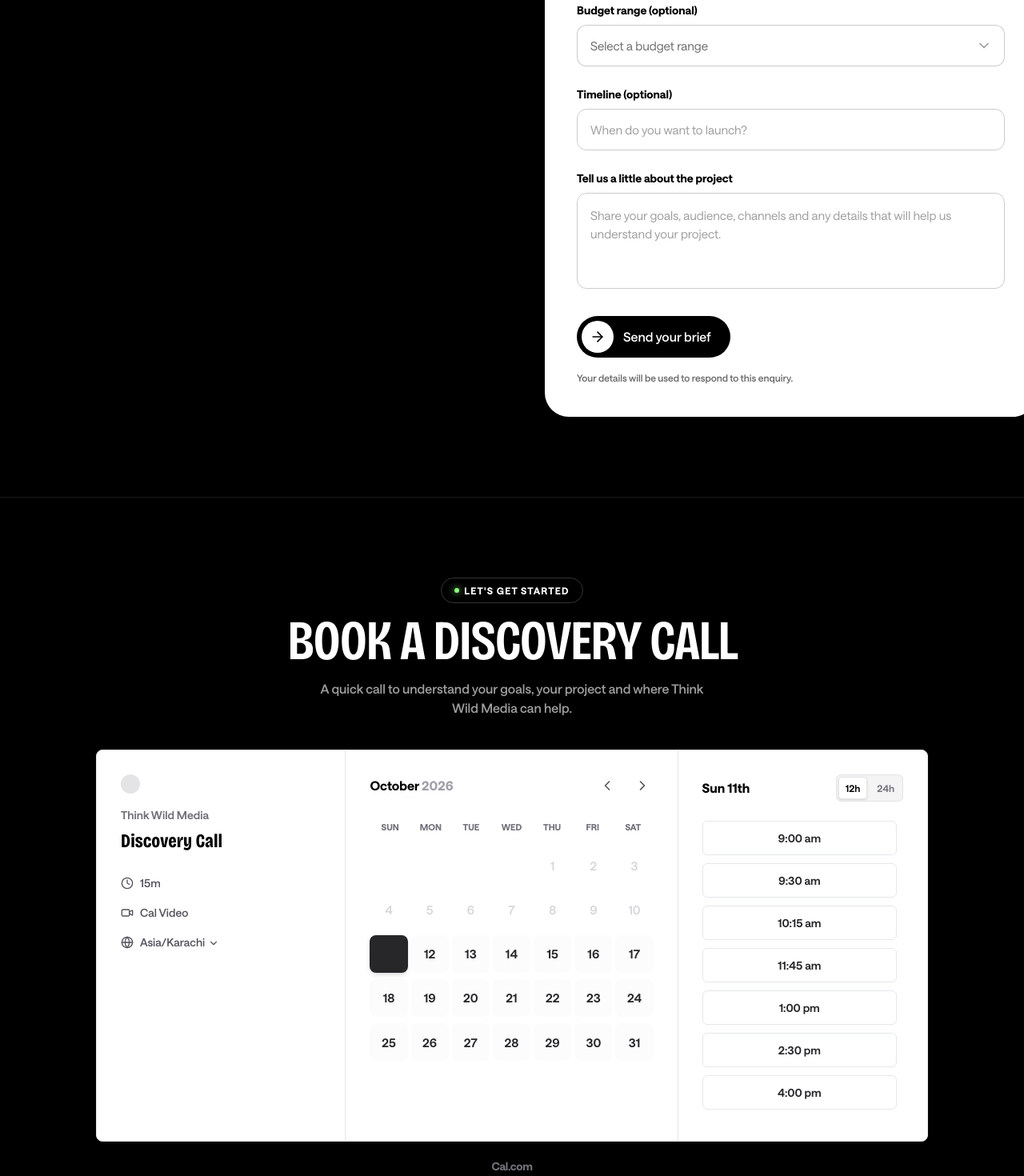
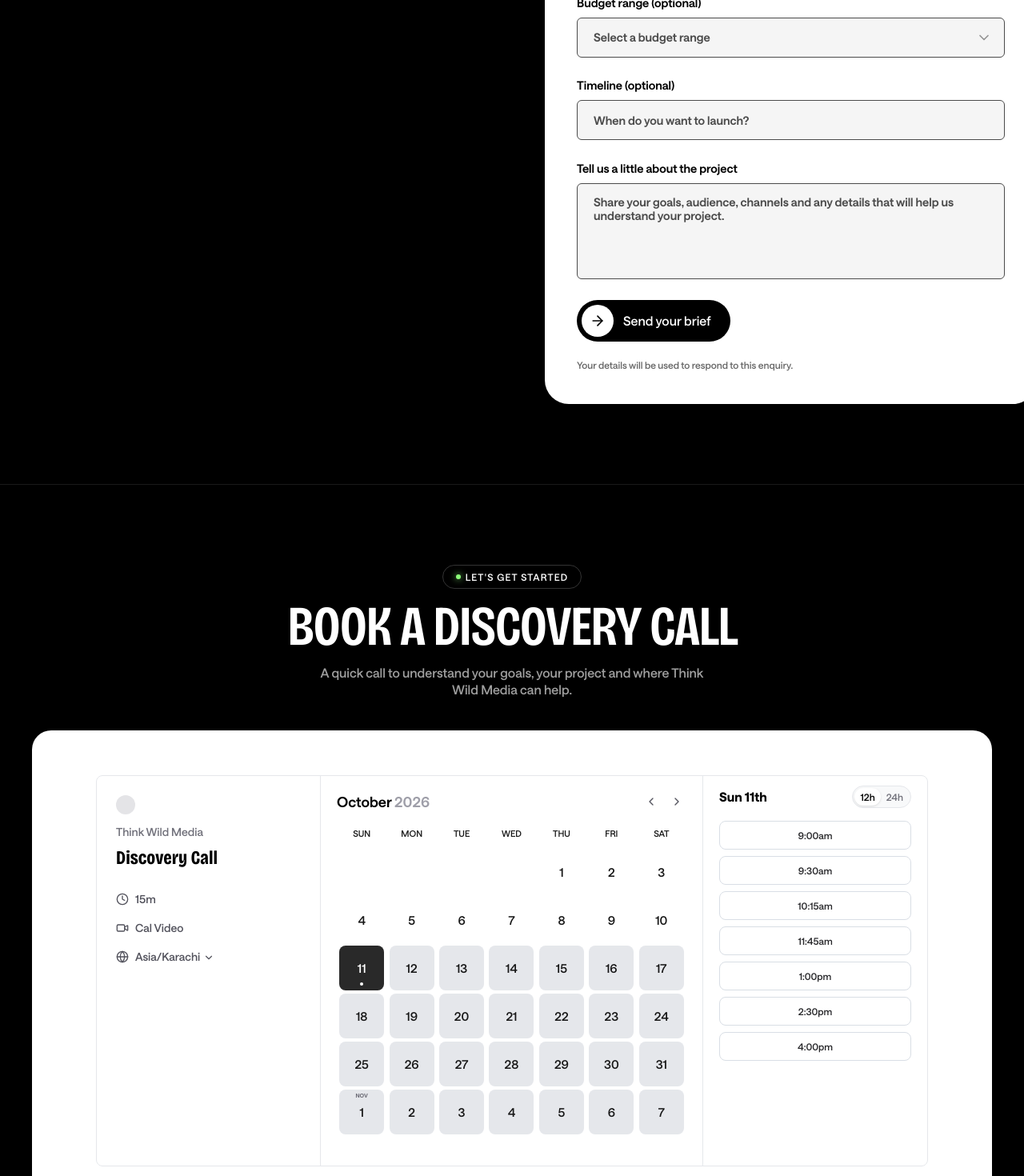
Before and after one commit to ahsan693/Think-wild, a Next.js app: page /contact in a window 1280 px wide. Shown: the part 900-2370 px from the top of the page at 80% size. Built offline with nearby package versions, Linux system fonts and the light colour scheme.

Commit message:
added new feature

```diff
--- a/app/components/contact/contact.tsx
+++ b/app/components/contact/contact.tsx
@@ -19,6 +19,7 @@ export default function ContactPage() {
   const [currentDate, setCurrentDate] = useState(new Date());
   const [selectedDate, setSelectedDate] = useState(new Date());
   const [selectedTime, setSelectedTime] = useState<string | null>(null);
+  const [timeFormat, setTimeFormat] = useState<'12h' | '24h'>('12h');
 
   // --- FAQ State ---
   const [openFaqIndex, setOpenFaqIndex] = useState<number | null>(0); // First item open by default
@@ -27,30 +28,44 @@ export default function ContactPage() {
   const year = currentDate.getFullYear();
   const month = currentDate.getMonth();
 
-  const daysInMonth = new Date(year, month + 1, 0).getDate();
   const firstDayOfMonth = new Date(year, month, 1).getDay();
+  const calendarDays = Array.from(
+    { length: 42 },
+    (_, index) => new Date(year, month, index - firstDayOfMonth + 1),
+  );
 
   const handlePrevMonth = () => setCurrentDate(new Date(year, month - 1, 1));
   const handleNextMonth = () => setCurrentDate(new Date(year, month + 1, 1));
 
-  const isPastDay = (day: number) => {
+  const isPastDay = (date: Date) => {
     const today = new Date();
     today.setHours(0, 0, 0, 0);
-    const dateToCheck = new Date(year, month, day);
+    const dateToCheck = new Date(date);
+    dateToCheck.setHours(0, 0, 0, 0);
     return dateToCheck < today;
   };
 
-  const isSelected = (day: number) => {
-    return selectedDate.getDate() === day &&
-           selectedDate.getMonth() === month &&
-           selectedDate.getFullYear() === year;
+  const isSelected = (date: Date) => {
+    return selectedDate.toDateString() === date.toDateString();
   };
 
-  const handleDateClick = (day: number) => {
-    if (!isPastDay(day)) {
-      setSelectedDate(new Date(year, month, day));
-      setSelectedTime(null);
+  const handleDateClick = (date: Date) => {
+    if (isPastDay(date)) return;
+
+    setSelectedDate(date);
+    setSelectedTime(null);
+    if (date.getMonth() !== month || date.getFullYear() !== year) {
+      setCurrentDate(new Date(date.getFullYear(), date.getMonth(), 1));
     }
+  };
+
+  const formatTime = (time: string) => {
+    const [clock, period] = time.toLowerCase().split(' ');
+    if (timeFormat === '12h') return `${clock}${period}`;
+
+    const [hour, minute] = clock.split(':');
+    const hour24 = (Number(hour) % 12) + (period === 'pm' ? 12 : 0);
+    return `${String(hour24).padStart(2, '0')}:${minute}`;
   };
 
   const getOrdinalSuffix = (i: number) => {
@@ -84,12 +99,11 @@ export default function ContactPage() {
                   </div>
                 ))}
               </div>
-              <span className="text-[14px] font-medium text-white">{CONTACT_HERO_DATA.tagline}</span>
+              <span className="type-113 text-white">{CONTACT_HERO_DATA.tagline}</span>
             </div>
 
             <h1
-              className="flex flex-col text-[100px] leading-[90px] font-bold uppercase tracking-[-0.04em] text-white"
-              style={{ fontFamily: "'Bricolage Grotesque', sans-serif" }}
+              className="type-010 flex flex-col text-white"
             >
               {CONTACT_HERO_DATA.headingLines.map((line) => <span key={line}>{line}</span>)}
               <span className="inline-flex items-center justify-center bg-[#155149] text-[#8CFE79] rounded-[100px] px-[24px] pb-[8px] mt-[10px] w-max">
@@ -101,18 +115,18 @@ export default function ContactPage() {
           {/* RIGHT COLUMN (Form) */}
           <div className="flex flex-col w-full lg:w-[615px] shrink-0">
             <div className="w-full bg-[#155149] rounded-t-[30px] px-[40px] pt-[19px] pb-[40px] -mb-[20px] z-0">
-              <h2 className="text-[#8CFE79] text-[24px] font-bold">
+              <h2 className="font-heading text-[24px] font-bold text-[#8CFE79]">
                 {CONTACT_FORM_DATA.heading}
               </h2>
             </div>
 
-            <div className="w-full bg-white rounded-[30px] p-[40px] z-10 relative shadow-2xl flex flex-col gap-[24px] text-black">
+            <div className="w-full bg-white rounded-[30px] p-[40px] z-10 relative shadow-2xl flex min-h-[1068.03px] flex-col justify-between gap-[20px] text-black">
               {CONTACT_FORM_DATA.fields.map((field) => (
-                <div key={field.name} className="flex flex-col gap-[8px]">
-                  <label className="text-[14px] font-bold text-black">{field.label}</label>
+                <div key={field.name} className="flex flex-col gap-[10px]">
+                  <label className="type-106 text-black">{field.label}</label>
                   {field.type === 'select' ? (
                     <div className="relative">
-                      <select defaultValue="" className="w-full h-[52px] rounded-[12px] border border-black/20 px-[16px] text-[15px] appearance-none focus:outline-none focus:border-black/50 transition-colors bg-white text-black/60">
+                      <select defaultValue="" className="type-106 w-full h-[50px] rounded-[6px] border border-[#4B4B4B] bg-[#F5F5F5] py-[14px] pl-[20px] pr-[48px] text-[#4B4B4B] appearance-none focus:outline-none focus:border-black transition-colors">
                         <option value="" disabled>{field.placeholder}</option>
                         {field.options.map((option) => (
                           <option key={option.value} value={option.value}>{option.label}</option>
@@ -123,28 +137,28 @@ export default function ContactPage() {
                   ) : field.type === 'textarea' ? (
                     <textarea
                       placeholder={field.placeholder}
-                      className="w-full h-[120px] rounded-[12px] border border-black/20 p-[16px] text-[15px] focus:outline-none focus:border-black/50 transition-colors placeholder:text-black/40 resize-none"
+                      className="type-106 w-full h-[120px] rounded-[6px] border border-[#4B4B4B] bg-[#F5F5F5] px-[20px] py-[14px] text-[#4B4B4B] focus:outline-none focus:border-black transition-colors placeholder:text-[#4B4B4B] resize-none"
                     />
                   ) : (
                     <input
                       type={field.type}
                       placeholder={field.placeholder}
-                      className="w-full h-[52px] rounded-[12px] border border-black/20 px-[16px] text-[15px] focus:outline-none focus:border-black/50 transition-colors placeholder:text-black/40"
+                      className="type-106 w-full h-[50px] rounded-[6px] border border-[#4B4B4B] bg-[#F5F5F5] px-[20px] py-[14px] text-[#4B4B4B] focus:outline-none focus:border-black transition-colors placeholder:text-[#4B4B4B]"
                     />
                   )}
                 </div>
               ))}
 
-              <div className="mt-[10px] flex flex-col gap-[16px]">
+              <div className="flex flex-col gap-[20px]">
                 <button className="flex items-center justify-between w-max h-[52px] bg-black rounded-full pl-[6px] pr-[24px] py-[6px] gap-[12px] hover:bg-zinc-800 transition-colors">
                   <div className="flex items-center justify-center w-[40px] h-[40px] bg-white text-black rounded-full shrink-0">
                     <ArrowRight className="w-5 h-5" strokeWidth={2} />
                   </div>
-                  <span className="text-white font-medium text-[16px]">
+                  <span className="type-087 text-white">
                     {CONTACT_FORM_DATA.submitLabel}
                   </span>
                 </button>
-                <span className="text-[12px] text-black/60 font-medium">
+                <span className="type-136 text-black/60">
                   {CONTACT_FORM_DATA.privacyNote}
                 </span>
               </div>
@@ -163,32 +177,32 @@ export default function ContactPage() {
           <div className="flex flex-col items-center text-center gap-[16px] mb-[40px]">
             <div className="flex items-center justify-center px-[16px] py-[6px] rounded-full border border-white/20 gap-[6px]">
               <div className="w-[6px] h-[6px] rounded-full bg-[#8CFE79] shadow-[0_0_8px_#8CFE79]"></div>
-              <span className="text-[12px] uppercase font-bold tracking-widest text-white">{CONTACT_BOOKING_DATA.eyebrow}</span>
+              <span className="type-139 font-bold text-white">{CONTACT_BOOKING_DATA.eyebrow}</span>
             </div>
             <h2
-              className="text-[70px] leading-[0.9] font-semibold uppercase tracking-[-0.03em] text-white"
-              style={{ fontFamily: "'Bricolage Grotesque', sans-serif" }}
+              className="type-015 text-white"
             >
               {CONTACT_BOOKING_DATA.heading}
             </h2>
-            <p className="text-[#9F9F9F] text-[16px] font-medium max-w-[500px]">
+            <p className="type-087 max-w-[500px] text-[#9F9F9F]">
               {CONTACT_BOOKING_DATA.description}
             </p>
           </div>
 
-          <div className="w-full max-w-[1040px] h-auto md:h-[489.78px] bg-white rounded-[8px] border border-[#E5E7EB] flex flex-col md:flex-row overflow-hidden text-black shadow-xl">
+          <div className="flex w-full max-w-[1200px] flex-col items-center overflow-hidden rounded-[24px] bg-white px-[12px] pt-[16px] pb-[20px] lg:h-[625.78px] lg:px-0 lg:pt-[56px] lg:pb-0">
+          <div className="flex w-full max-w-[1040px] flex-col overflow-hidden rounded-[8px] border border-[#E5E7EB] bg-white text-black lg:h-[489.78px] lg:flex-row">
 
             {/* Col 1: Details */}
-            <div className="w-full md:w-[30%] md:min-w-[280px] p-[30px] border-b md:border-b-0 md:border-r border-[#E5E7EB] flex flex-col">
-              <div className="w-[24px] h-[24px] rounded-full bg-zinc-200 mb-[16px]"></div>
-              <span className="text-[14px] font-semibold text-zinc-500 mb-[4px]">{CONTACT_BOOKING_DATA.businessName}</span>
+            <div className="flex w-full flex-col border-b border-[#E5E7EB] p-[24px] lg:w-[280px] lg:flex-none lg:border-b-0 lg:border-r">
+              <div className="mb-[12px] h-[24px] w-[24px] rounded-full bg-zinc-200"></div>
+              <span className="type-113 mb-[4px] text-zinc-500">{CONTACT_BOOKING_DATA.businessName}</span>
               <h3 className="text-[24px] font-bold text-black mb-[24px]">{CONTACT_BOOKING_DATA.eventName}</h3>
 
               <div className="flex flex-col gap-[16px]">
                 {CONTACT_BOOKING_DATA.details.map((detail) => (
                   <div key={detail.label} className="flex items-center gap-[8px] text-zinc-600">
                     <detail.icon size={16} />
-                    <span className="text-[14px] font-medium">
+                    <span className="type-113">
                       {detail.label}
                       {detail.hasTimezoneChevron && <ChevronDown size={14} className="inline ml-1" />}
                     </span>
@@ -198,65 +212,90 @@ export default function ContactPage() {
             </div>
 
             {/* Col 2: Dynamic Calendar Grid */}
-            <div className="flex-1 p-[30px] border-b md:border-b-0 md:border-r border-[#E5E7EB] flex flex-col">
-              <div className="flex items-center justify-between mb-[30px]">
-                <span className="text-[16px] font-bold">
+            <div className="flex w-full min-w-0 flex-col border-b border-[#E5E7EB] p-[20px] lg:flex-1 lg:border-b-0 lg:border-r">
+              <div className="mb-[20px] flex items-center justify-between">
+                <span className="text-[18px] font-semibold leading-[24px]">
                   {CONTACT_BOOKING_DATA.monthNames[month]} <span className="text-zinc-400">{year}</span>
                 </span>
-                <div className="flex items-center gap-[16px]">
-                  <button onClick={handlePrevMonth} className="p-1 hover:bg-zinc-100 rounded transition-colors">
-                    <ChevronLeftIcon size={20} className="text-zinc-600 cursor-pointer" />
+                <div className="flex items-center gap-[8px]">
+                  <button type="button" aria-label="Previous month" onClick={handlePrevMonth} className="rounded-full p-1 text-zinc-600 transition-colors hover:bg-zinc-100">
+                    <ChevronLeftIcon size={16} />
                   </button>
-                  <button onClick={handleNextMonth} className="p-1 hover:bg-zinc-100 rounded transition-colors">
-                    <ChevronRightIcon size={20} className="text-zinc-600 cursor-pointer" />
+                  <button type="button" aria-label="Next month" onClick={handleNextMonth} className="rounded-full p-1 text-zinc-600 transition-colors hover:bg-zinc-100">
+                    <ChevronRightIcon size={16} />
                   </button>
                 </div>
               </div>
 
-              <div className="grid grid-cols-7 mb-[16px] text-center">
+              <div className="mb-[12px] grid grid-cols-7 text-center">
                 {CONTACT_BOOKING_DATA.weekdayHeadings.map(day => (
-                  <span key={day} className="text-[11px] font-bold text-zinc-500">{day}</span>
+                  <span key={day} className="type-144 font-semibold text-[#171717]">{day}</span>
                 ))}
               </div>
 
-              <div className="grid grid-cols-7 gap-y-[8px] gap-x-[4px] text-center">
-                {Array.from({ length: firstDayOfMonth }).map((_, i) => (
-                  <div key={`empty-${i}`} className="w-full aspect-square"></div>
-                ))}
-
-                {Array.from({ length: daysInMonth }).map((_, i) => {
-                  const day = i + 1;
-                  const past = isPastDay(day);
-                  const selected = isSelected(day);
+              <div className="grid grid-cols-7 gap-x-0 gap-y-[4px] text-center">
+                {calendarDays.map((date) => {
+                  const past = isPastDay(date);
+                  const selected = isSelected(date);
+                  const outsideMonth = date.getMonth() !== month;
+                  const dateLabel = date.toLocaleDateString('en-US', {
+                    weekday: 'long',
+                    month: 'long',
+                    day: 'numeric',
+                    year: 'numeric',
+                  });
 
                   return (
-                    <div
-                      key={day}
-                      onClick={() => handleDateClick(day)}
-                      className={`w-full aspect-square flex flex-col items-center justify-center text-[15px] rounded-lg transition-colors
-                        ${past ? 'text-zinc-300 cursor-not-allowed font-medium' : 'text-zinc-800 font-semibold cursor-pointer'}
-                        ${selected ? 'bg-zinc-800 text-white shadow-md' : (!past ? 'hover:bg-zinc-100 bg-zinc-50/50' : '')}
+                    <button
+                      key={date.toISOString()}
+                      type="button"
+                      aria-label={dateLabel}
+                      aria-pressed={selected}
+                      disabled={past}
+                      onClick={() => handleDateClick(date)}
+                      className={`type-100 relative mx-auto flex aspect-square w-full max-w-[56px] min-w-0 flex-col items-center justify-center rounded-[8px] transition-colors
+                        ${
+                          past && outsideMonth
+                            ? 'cursor-not-allowed bg-transparent text-transparent'
+                            : past
+                              ? 'cursor-not-allowed bg-transparent text-[#171717]'
+                            : selected
+                              ? 'cursor-pointer bg-[#292929] text-white hover:bg-[#292929]'
+                              : 'cursor-pointer bg-[#E5E7EB] text-[#171717] hover:bg-[#D1D5DB]'
+                        }
                       `}
                     >
-                      <span className="relative">{day}</span>
-                      {selected && <div className="w-[4px] h-[4px] rounded-full bg-white mt-1 absolute bottom-1"></div>}
-                    </div>
+                      {outsideMonth && date.getDate() === 1 && (
+                        <span aria-hidden="true" className="absolute inset-x-0 top-[4px] text-[7px] font-bold leading-none tracking-[0.02em] text-zinc-500">
+                          {CONTACT_BOOKING_DATA.monthNames[date.getMonth()].slice(0, 3).toUpperCase()}
+                        </span>
+                      )}
+                      <span>{date.getDate()}</span>
+                      {selected && <span aria-hidden="true" className="absolute bottom-[6px] h-[4px] w-[4px] rounded-full bg-white" />}
+                    </button>
                   );
                 })}
               </div>
             </div>
 
             {/* Col 3: Dynamic Time Slots */}
-            <div className="w-full md:w-[30%] md:min-w-[240px] p-[30px] flex flex-col">
-              <div className="flex items-center justify-between mb-[24px]">
-                <span className="text-[16px] font-bold text-black">
+            <div className="flex w-full flex-col p-[20px] pt-[12px] lg:w-[280px] lg:flex-none">
+              <div className="mb-[16px] flex items-center justify-between gap-[8px]">
+                <span className="type-084 text-black">
                   {CONTACT_BOOKING_DATA.weekdays[selectedDate.getDay()]} {getOrdinalSuffix(selectedDate.getDate())}
                 </span>
-                <div className="flex border border-zinc-200 rounded-md overflow-hidden bg-zinc-100">
-                  {CONTACT_BOOKING_DATA.timeFormats.map((format, index) => (
+                <div className="flex shrink-0 items-center rounded-full border border-[#E5E7EB] bg-[#F8F9FA] p-[2px]">
+                  {CONTACT_BOOKING_DATA.timeFormats.map((format) => (
                     <button
                       key={format}
-                      className={`px-[8px] py-[4px] text-[12px] font-semibold m-[2px] ${index === 0 ? 'bg-white rounded shadow-sm border border-zinc-200' : 'text-zinc-500'}`}
+                      type="button"
+                      aria-pressed={timeFormat === format}
+                      onClick={() => setTimeFormat(format)}
+                      className={`type-136 rounded-full px-[7px] py-[2px] transition-colors ${
+                        timeFormat === format
+                          ? 'bg-white font-semibold text-black shadow-sm'
+                          : 'text-zinc-500 hover:text-black'
+                      }`}
                     >
                       {format}
                     </button>
@@ -264,28 +303,29 @@ export default function ContactPage() {
                 </div>
               </div>
 
-              <div className="flex flex-col gap-[10px] overflow-y-auto pr-2 custom-scrollbar">
+              <div className="flex flex-col gap-[8px]">
                 {CONTACT_BOOKING_DATA.availableTimes.map((time) => {
                   const isTimeSelected = selectedTime === time;
                   return (
                     <button
                       key={time}
+                      type="button"
                       onClick={() => setSelectedTime(time)}
-                      className={`w-full py-[10px] rounded-md border text-[14px] font-semibold transition-all duration-200
+                      className={`type-136 flex h-[36px] w-full items-center justify-center rounded-[8px] border font-medium transition-colors
                         ${isTimeSelected
-                          ? 'border-black bg-black text-white shadow-md scale-[0.98]'
-                          : 'border-[#E5E7EB] text-zinc-800 hover:border-black hover:bg-zinc-50'
+                          ? 'border-[#292929] bg-[#292929] text-white'
+                          : 'border-[#D9DEE5] text-zinc-800 hover:border-[#292929] hover:bg-zinc-50'
                         }
                       `}
                     >
-                      {time}
+                      {formatTime(time)}
                     </button>
                   );
                 })}
               </div>
 
               {selectedTime && (
-                <button className="w-full mt-[16px] py-[12px] bg-blue-600 hover:bg-blue-700 text-white rounded-md font-bold transition-colors shadow-lg">
+                <button type="button" className="type-084 mt-[16px] w-full rounded-[8px] bg-[#292929] py-[12px] text-white transition-colors hover:bg-black">
                   {CONTACT_BOOKING_DATA.confirmLabel}
                 </button>
               )}
@@ -293,7 +333,10 @@ export default function ContactPage() {
 
           </div>
 
-          <div className="mt-[20px] font-bold text-[14px] text-zinc-500 tracking-tight">{CONTACT_BOOKING_DATA.provider}</div>
+          <div className="flex h-[80px] w-[84.86px] items-center justify-center text-[12px] font-medium text-black">
+            {CONTACT_BOOKING_DATA.provider}
+          </div>
+          </div>
 
         </div>
       </section>
@@ -311,13 +354,13 @@ export default function ContactPage() {
             {/* Header Block */}
             <div className="flex flex-col items-center w-full mb-[70px]">
               <div className="flex items-center justify-center px-[20px] py-[6px] rounded-full border border-white/20 mb-[32px]">
-                <span className="text-[14px] font-medium text-white uppercase tracking-widest">
+                <span className="type-113 text-white uppercase tracking-widest">
                   {CONTACT_FAQ_DATA.eyebrow}
                 </span>
               </div>
 
               <h2
-                className="font-bricolage text-center text-[70px] leading-[63px] font-semibold uppercase tracking-[-0.03em] text-white"
+                className="type-015 text-center text-white"
               >
                 {CONTACT_FAQ_DATA.heading}
               </h2>
@@ -341,7 +384,7 @@ export default function ContactPage() {
                       className="flex items-center justify-between gap-[20px] cursor-pointer px-[20px] lg:px-[73.42px]"
                       onClick={() => setOpenFaqIndex(isOpen ? null : index)}
                     >
-                      <h3 className="text-white font-medium text-[23.1px] leading-[32px] tracking-[-0.6px]">
+                      <h3 className="type-038 text-white">
                         {faq.question}
                       </h3>
 
@@ -352,7 +395,7 @@ export default function ContactPage() {
 
                     {isOpen && (
                       <div className="w-full px-[20px] lg:px-[73.42px] mt-[16px]">
-                        <p className="text-[#9F9F9F] text-[16px] leading-[24px]">
+                        <p className="type-088 text-[#9F9F9F]">
                           {faq.answer}
                         </p>
                       </div>
--- a/app/components/header/header.tsx
+++ b/app/components/header/header.tsx
@@ -15,7 +15,7 @@ export default function Header() {
     <header className="w-full max-w-[1200px] mx-auto px-[16px] pt-4 font-[family-name:var(--font-saans)]">
 
       {/* Inner navbar container with border, pill shape, and space-between layout */}
-      <nav className="flex items-center justify-between h-[66px] w-full rounded-full border border-[#161616] bg-black/50 backdrop-blur-md py-[10px] px-[16px]">
+      <nav className="flex items-center justify-between h-[66px] w-full rounded-full border border-[#161616] bg-[#161616]/80 backdrop-blur-md py-[10px] px-[16px]">
 
         {/* Logo Section - 34px height[cite: 3] */}
         <Link href={HEADER_LOGO.href} className="flex items-center gap-[10px] h-[34px] text-white">
--- a/lib/data/contact.ts
+++ b/lib/data/contact.ts
@@ -162,7 +162,7 @@ export const CONTACT_BOOKING_DATA = {
   weekdayHeadings: ['SUN', 'MON', 'TUE', 'WED', 'THU', 'FRI', 'SAT'],
   weekdays: ['Sun', 'Mon', 'Tue', 'Wed', 'Thu', 'Fri', 'Sat'],
   availableTimes: ['9:00 am', '9:30 am', '10:15 am', '11:45 am', '1:00 pm', '2:30 pm', '4:00 pm'],
-  timeFormats: ['12h', '24h'],
+  timeFormats: ['12h', '24h'] as const,
   confirmLabel: 'Confirm Time',
   provider: 'Cal.com',
 };
```
